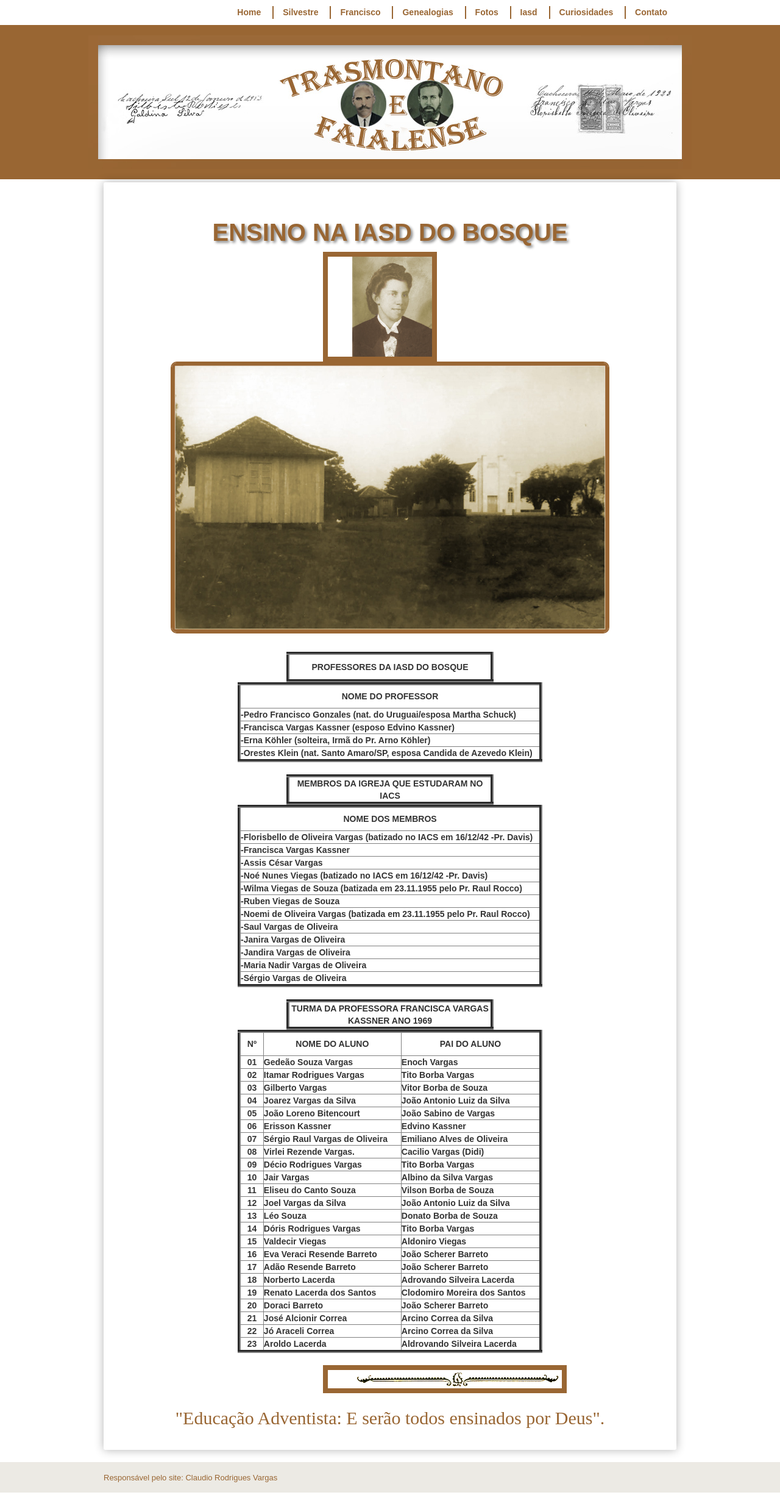
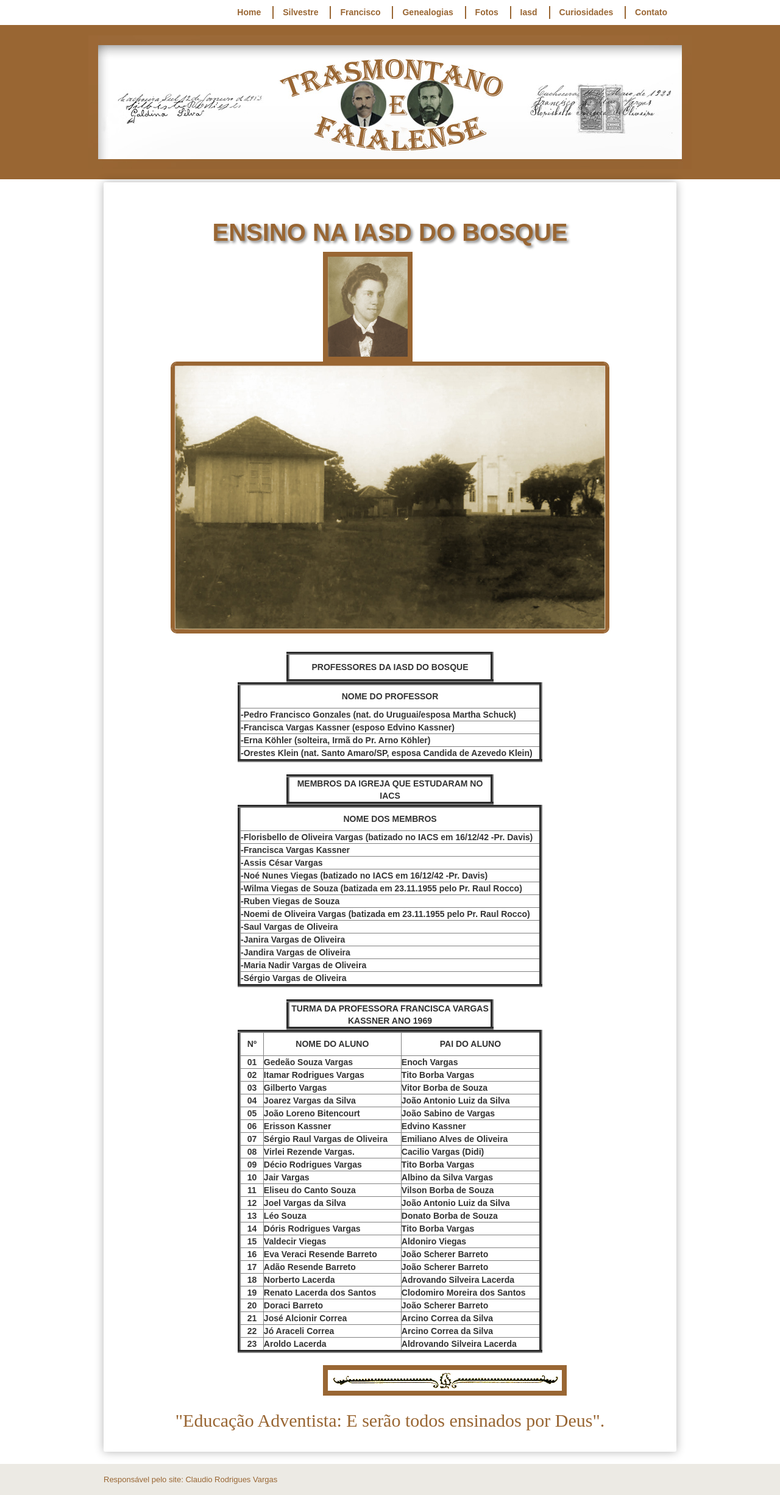
Before and after one commit to claudiovargas1955/claudiovargas1955.github.io, a Jekyll site: the page built from _pages/ensino-da-iasd-bosque.html, in a window 1280 px wide. Shown: the whole page at 61% size. Built offline with Jekyll 4.4.1, drawn with Linux system fonts in a browser that asks for light colours; some web fonts are replaced.

Commit message:
Update ensino-da-iasd-bosque.html

```diff
--- a/_pages/ensino-da-iasd-bosque.html
+++ b/_pages/ensino-da-iasd-bosque.html
@@ -111,7 +111,7 @@ figure.foto-legenda:hover figcaption {opacity: 5;
         margin-left: 340px;
         margin-top: 0px;
         margin-botton: 0px;
-        padding-left: 40px;
+        padding-left: 0px;
 
        }
 
```
